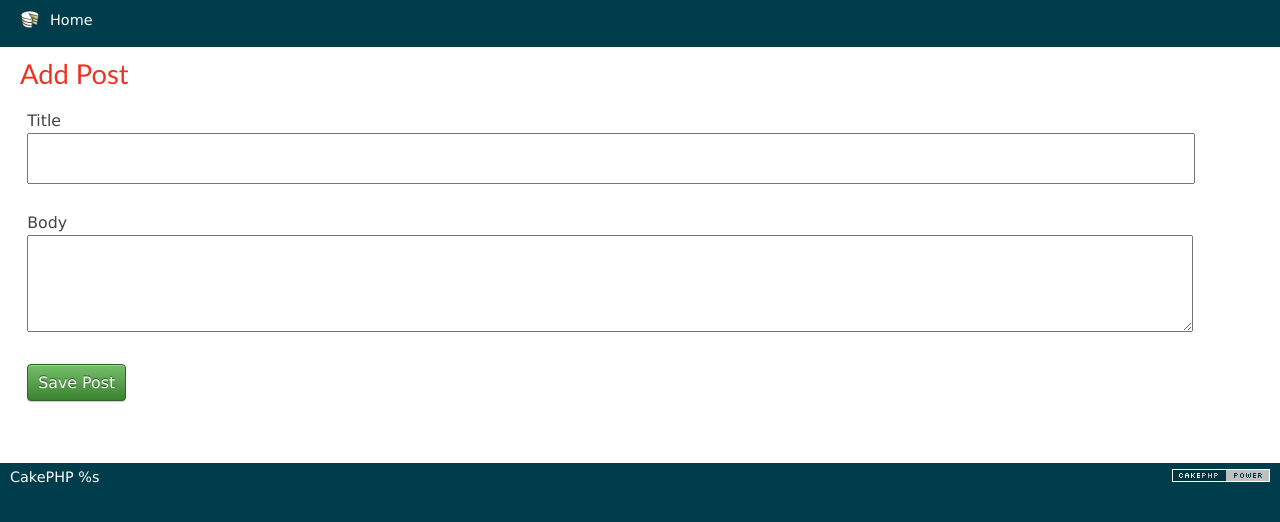
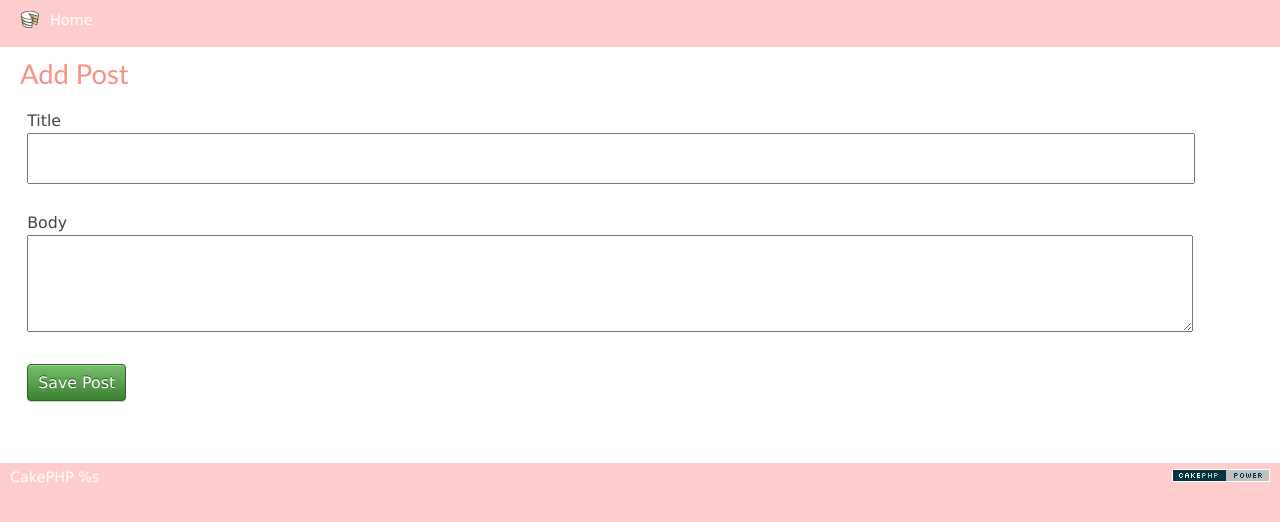
Before and after one commit to chiikawasaki/cakephp2-tutorial, a CakePHP app: the page made by app/View/Posts/add.ctp in a window 1280 px wide. Shown: the top 522 px of the page. Run offline with PHP 8.4 and a stand-in for CakePHP, Linux system fonts and the light colour scheme; the template is opened without the code that fills it, so the values that code supplies are empty; form fields are guessed from the names that the template uses; some libraries are stand-ins or nearby versions.

Commit message:
色調整

```diff
--- a/app/webroot/css/cake.generic.css
+++ b/app/webroot/css/cake.generic.css
@@ -22,14 +22,14 @@
 
 /** General Style Info **/
 body {
-	background: #003d4c;
+	background: #ffcdcd;
 	color: #fff;
 	font-family:'lucida grande',verdana,helvetica,arial,sans-serif;
 	font-size:90%;
 	margin: 0;
 }
 a {
-	color: #003d4c;
+	color: #2AB0B9;
 	text-decoration: underline;
 	font-weight: bold;
 }
@@ -46,17 +46,17 @@ h1, h2, h3, h4 {
 }
 h1 {
 	background:#fff;
-	color: #003d4c;
+	color:  #ffcdcd;
 	font-size: 100%;
 }
 h2 {
 	background:#fff;
-	color: #e32;
+	color: rgb(252, 143, 131);
 	font-family:'Gill Sans','lucida grande', helvetica, arial, sans-serif;
 	font-size: 190%;
 }
 h3 {
-	color: #2c6877;
+	color:  #ffcdcd;
 	font-family:'Gill Sans','lucida grande', helvetica, arial, sans-serif;
 	font-size: 165%;
 }
@@ -81,13 +81,13 @@ p {
 }
 #header h1 {
 	line-height:20px;
-	background: #003d4c url('../img/cake.icon.png') no-repeat left;
+	background:#ffcdcd url('../img/cake.icon.png') no-repeat left;
 	color: #fff;
 	padding: 0 30px;
 }
 #header h1 a {
 	color: #fff;
-	background: #003d4c;
+	background: #ffcdcd;
 	font-weight: normal;
 	text-decoration: none;
 }
```
